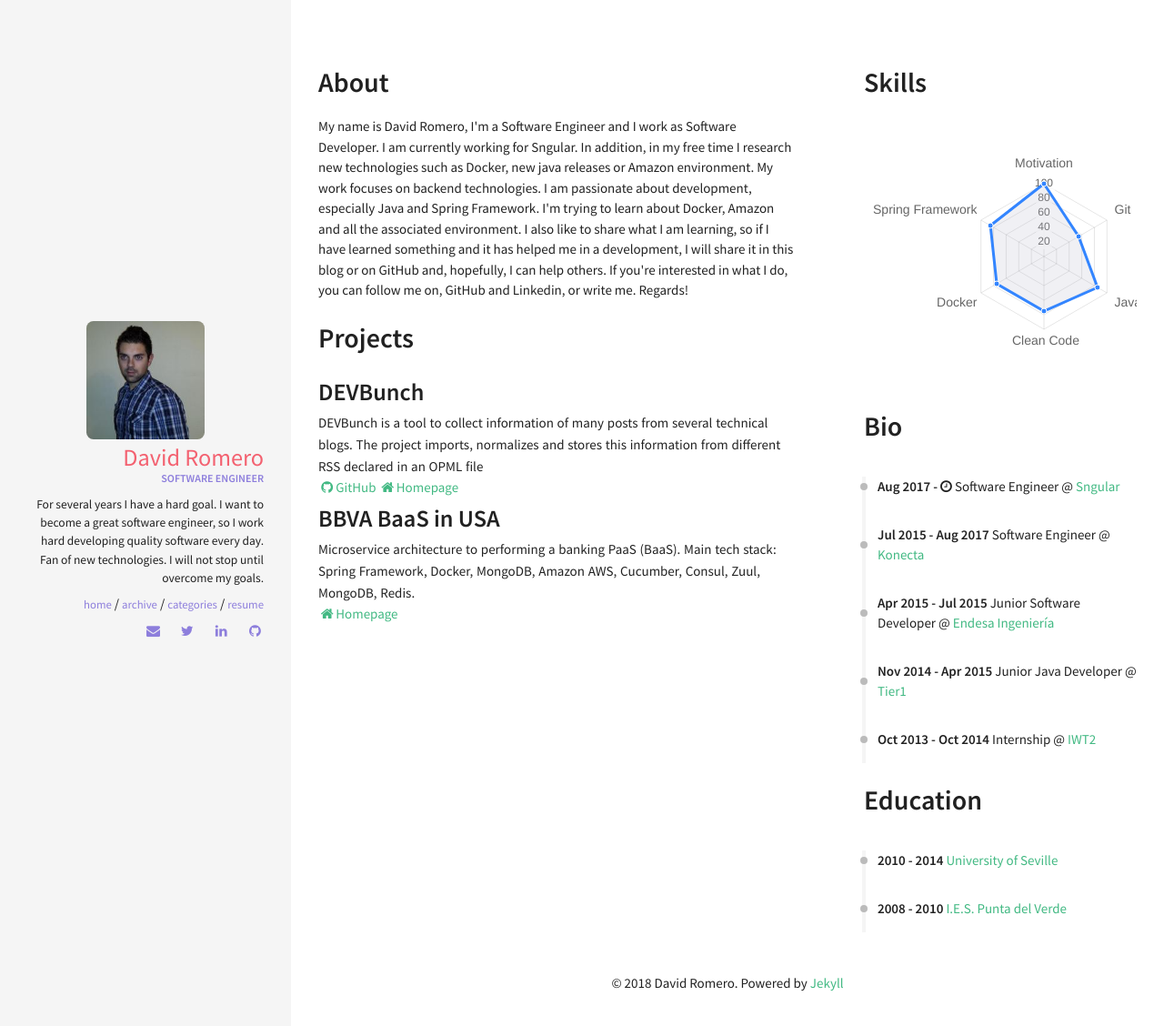
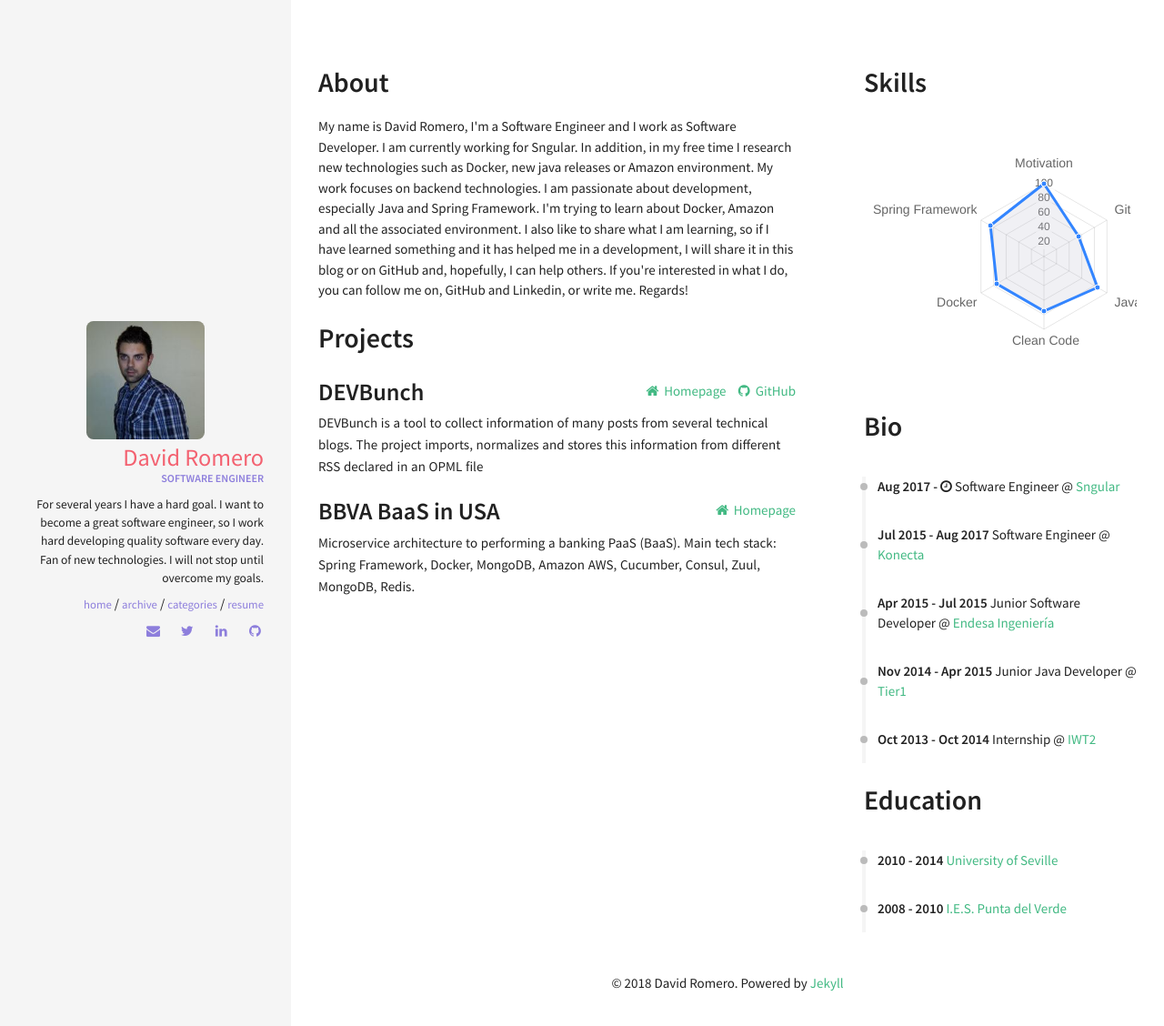
Before and after one commit to david-romero/david-romero.github.io, a Jekyll site: the page built from resume.html, in a window 1280 px wide. Shown: the top 1128 px of the page at 91% size. Built offline with Jekyll 4.4.1, drawn with Linux system fonts in a browser that asks for light colours; nearby versions of some CDN libraries.

Commit message:
Fix projects resume style

```diff
--- a/_includes/sections/projects.html
+++ b/_includes/sections/projects.html
@@ -1,17 +1,18 @@
 <h1><span data-i18n="skills.my_skills">Projects</span></h1>
 
 {% for project in site.data.index.projects %}
-    <div class="row">
+    <div class="row" style="margin-bottom: 15px;">
             <div class="col">
-                <h2 style="margin: 0">{{ project.name }}</h2>
+                <div class="row">
+                    <h2 style="margin: 0;display: inline-block;">{{ project.name }}</h2>
+                    {% if project.github %}
+                        <a style="float: right;padding-top: 10px;padding-bottom: 10px;margin-left:10px;" href="{{ project.github }} "><i class="fa fa-fw fa-github"></i>&nbsp;GitHub</a>
+                    {% endif %}
+                    {% if project.website %}
+                        <a style="float: right;padding-top: 10px;padding-bottom: 10px;margin-left:10px;" href="{{ project.website }} "><i class="fa fa-fw fa-home"></i>&nbsp;Homepage</a>
+                    {% endif %}
+                </div>
                 <p style="margin: 0">{{ project.descr }}</p>
-
-                {% if project.github %}
-                <a href="{{ project.github }} "><i class="fa fa-fw fa-github"></i>GitHub</a>
-                {% endif %}
-                {% if project.website %}
-                <a href="{{ project.website }} "><i class="fa fa-fw fa-home"></i>Homepage</a>
-                {% endif %}
 
             </div>
     </div>
```
